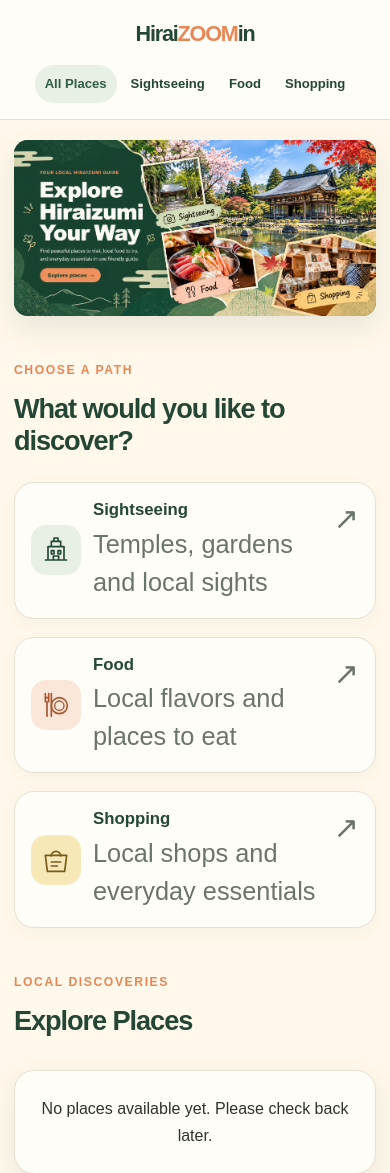
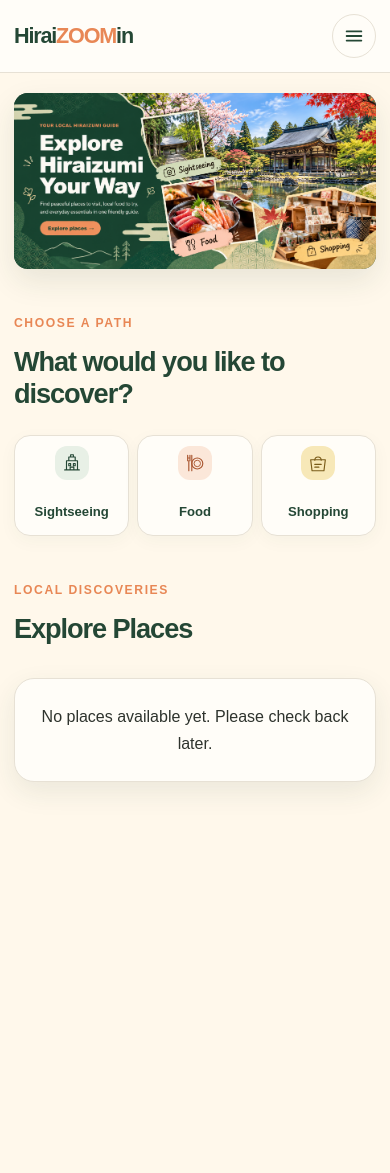
Before and after one commit to dalya-daro/HiraiZOOMin, a Flask app: page / in a window 390 px wide. Shown: the top 1173 px of the page. After the commit the page ends 788 px from the top, so only its background shows below. Run offline with Flask 3, Linux system fonts and the light colour scheme.

Commit message:
Update user interfact

```diff
--- a/app.py
+++ b/app.py
@@ -6,7 +6,7 @@ from functools import wraps
 from urllib.parse import urlparse
 
 from flask import Flask, abort, flash, redirect, render_template, request, session, url_for
-from peewee import DoesNotExist, PeeweeException
+from peewee import DoesNotExist, PeeweeException, fn
 from PIL import Image, UnidentifiedImageError
 from werkzeug.security import check_password_hash
 
@@ -282,7 +282,7 @@ def not_found(error):
 
 @app.route("/")
 def home():
-    places = attach_photos(Place.select())
+    places = attach_photos(Place.select().order_by(fn.Random()))
     return render_template(
         "home.html",
         places=places,
--- a/static/css/style.css
+++ b/static/css/style.css
@@ -1215,3 +1215,182 @@ button {
         height: 32px;
     }
 }
+
+
+/* ========================================
+   HiraiZOOMin compact header and menu
+   ======================================== */
+
+.site-header__inner {
+    flex-direction: row;
+    justify-content: space-between;
+    min-height: 72px;
+    padding: 10px 0;
+}
+
+.main-nav {
+    display: none;
+}
+
+.menu-wrap {
+    position: relative;
+    margin-left: auto;
+}
+
+.menu-toggle {
+    display: inline-flex;
+    align-items: center;
+    justify-content: center;
+    width: 44px;
+    height: 44px;
+    padding: 0;
+    border: 1px solid var(--line);
+    border-radius: 50%;
+    background: var(--white);
+    color: var(--green-dark);
+    cursor: pointer;
+}
+
+.menu-toggle svg {
+    width: 22px;
+    height: 22px;
+}
+
+.menu-toggle:hover {
+    background: #E8F0E6;
+}
+
+.menu-toggle:focus-visible,
+.menu-panel a:focus-visible {
+    outline: 3px solid var(--orange);
+    outline-offset: 3px;
+}
+
+.menu-panel {
+    position: absolute;
+    top: calc(100% + 10px);
+    right: 0;
+    z-index: 20;
+    display: grid;
+    gap: 4px;
+    width: 190px;
+    padding: 8px;
+    border: 1px solid var(--line);
+    border-radius: 16px;
+    background: var(--white);
+    box-shadow: var(--shadow);
+}
+
+.menu-panel[hidden] {
+    display: none;
+}
+
+.menu-panel a {
+    display: block;
+    padding: 10px 12px;
+    border-radius: 10px;
+    color: var(--green-dark);
+    font-weight: 700;
+    text-decoration: none;
+}
+
+.menu-panel a:hover {
+    background: #E8F0E6;
+}
+
+/* Compact category filters */
+
+.shortcut-grid {
+    grid-template-columns: repeat(3, minmax(0, 1fr));
+    gap: 14px;
+}
+
+.shortcut-card {
+    display: flex;
+    align-items: center;
+    justify-content: center;
+    gap: 10px;
+    min-height: 76px;
+    padding: 14px 18px;
+    border-radius: 16px;
+}
+
+.shortcut-card__icon {
+    flex: 0 0 38px;
+    width: 38px;
+    height: 38px;
+    border-radius: 12px;
+}
+
+.shortcut-card__icon svg {
+    width: 25px;
+    height: 25px;
+}
+
+.shortcut-card__text {
+    display: block;
+    flex: 0 1 auto;
+}
+
+.shortcut-card__text strong {
+    font-size: 0.98rem;
+}
+
+.shortcut-card__text small,
+.shortcut-card__arrow {
+    display: none;
+}
+
+/* Category badge colors */
+
+.category-badge--sightseeing {
+    background: #E5EBDD;
+    color: #244735;
+}
+
+.category-badge--food {
+    background: #FBE7D9;
+    color: #A95630;
+}
+
+.category-badge--shopping {
+    background: #F7E8B8;
+    color: #795B18;
+}
+
+@media (max-width: 720px) {
+    .site-header__inner {
+        flex-direction: row;
+        justify-content: space-between;
+        gap: 12px;
+        padding: 10px 0;
+    }
+
+    .shortcut-grid {
+        grid-template-columns: repeat(3, minmax(0, 1fr));
+        gap: 8px;
+    }
+
+    .shortcut-card {
+        flex-direction: column;
+        gap: 6px;
+        min-height: 88px;
+        padding: 10px 4px;
+        text-align: center;
+    }
+
+    .shortcut-card__icon {
+        flex-basis: 34px;
+        width: 34px;
+        height: 34px;
+    }
+
+    .shortcut-card__icon svg {
+        width: 22px;
+        height: 22px;
+    }
+
+    .shortcut-card__text strong {
+        font-size: 0.82rem;
+    }
+}
--- a/templates/home.html
+++ b/templates/home.html
@@ -8,7 +8,6 @@
     <link rel="stylesheet" href="{{ url_for('static', filename='css/style.css') }}">
 
     <style>
-        /* New homepage poster */
         .hero-poster {
             display: block;
             width: 100%;
@@ -47,23 +46,18 @@
                 Hirai<span>ZOOM</span>in
             </a>
 
-            <nav class="main-nav" aria-label="Primary navigation">
-                <a class="nav-link {% if not source_category %}is-active{% endif %}" href="{{ url_for('home') }}" {% if not source_category %}aria-current="page" {% endif %}>
-                    All Places
-                </a>
+            <div class="menu-wrap">
+                <button class="menu-toggle" id="menu-toggle" type="button" aria-label="Open navigation menu" aria-expanded="false" aria-controls="site-menu">
+                    <svg viewBox="0 0 24 24" fill="none" aria-hidden="true">
+                        <path d="M4 7h16M4 12h16M4 17h16" stroke="currentColor" stroke-width="2" stroke-linecap="round" />
+                    </svg>
+                </button>
 
-                <a class="nav-link {% if source_category == 'sightseeing' %}is-active{% endif %}" href="{{ url_for('places_by_category', category='sightseeing') }}" {% if source_category=='sightseeing' %}aria-current="page" {% endif %}>
-                    Sightseeing
-                </a>
-
-                <a class="nav-link {% if source_category == 'food' %}is-active{% endif %}" href="{{ url_for('places_by_category', category='food') }}" {% if source_category=='food' %}aria-current="page" {% endif %}>
-                    Food
-                </a>
-
-                <a class="nav-link {% if source_category == 'shopping' %}is-active{% endif %}" href="{{ url_for('places_by_category', category='shopping') }}" {% if source_category=='shopping' %}aria-current="page" {% endif %}>
-                    Shopping
-                </a>
-            </nav>
+                <nav class="menu-panel" id="site-menu" aria-label="Site menu" hidden>
+                    <a href="{{ url_for('home') }}">Home</a>
+                    <a href="{{ url_for('admin_login') }}">Admin Login</a>
+                </nav>
+            </div>
         </div>
     </header>
 
@@ -71,16 +65,15 @@
 
         {% if not source_category %}
 
-        <!-- New homepage poster -->
+        <!-- Homepage poster -->
         <section class="hero-poster" aria-label="Explore Hiraizumi">
             <a href="#explore-places" aria-label="Explore sightseeing, food, and shopping places in Hiraizumi">
                 <img src="{{ url_for('static', filename='images/hiraizoomin-hero.png') }}" alt="Explore Hiraizumi Your Way: discover sightseeing, local food, and shopping." fetchpriority="high">
             </a>
         </section>
 
-        <!-- Category shortcuts -->
+        <!-- Compact category shortcuts -->
         <section class="category-shortcuts" aria-labelledby="category-shortcuts-title">
-
             <div class="section-heading">
                 <p class="eyebrow">Choose a path</p>
                 <h2 id="category-shortcuts-title">
@@ -92,7 +85,6 @@
 
                 <!-- Sightseeing -->
                 <a class="shortcut-card shortcut-card--sightseeing" href="{{ url_for('places_by_category', category='sightseeing') }}">
-
                     <span class="shortcut-card__icon" aria-hidden="true">
                         <svg viewBox="0 0 48 48" fill="none">
                             <path d="M8 39h32M12 39V19h24v20M17 19V11h14v8M21 11V6h6v5" stroke="currentColor" stroke-width="2.5" stroke-linecap="round" stroke-linejoin="round" />
@@ -102,15 +94,11 @@
 
                     <span class="shortcut-card__text">
                         <strong>Sightseeing</strong>
-                        <small>Temples, gardens and local sights</small>
                     </span>
-
-                    <span class="shortcut-card__arrow" aria-hidden="true">↗</span>
                 </a>
 
                 <!-- Food -->
                 <a class="shortcut-card shortcut-card--food" href="{{ url_for('places_by_category', category='food') }}">
-
                     <span class="shortcut-card__icon" aria-hidden="true">
                         <svg viewBox="0 0 48 48" fill="none">
                             <circle cx="29" cy="25" r="12" stroke="currentColor" stroke-width="2.5" />
@@ -121,15 +109,11 @@
 
                     <span class="shortcut-card__text">
                         <strong>Food</strong>
-                        <small>Local flavors and places to eat</small>
                     </span>
-
-                    <span class="shortcut-card__arrow" aria-hidden="true">↗</span>
                 </a>
 
                 <!-- Shopping -->
                 <a class="shortcut-card shortcut-card--shopping" href="{{ url_for('places_by_category', category='shopping') }}">
-
                     <span class="shortcut-card__icon" aria-hidden="true">
                         <svg viewBox="0 0 48 48" fill="none">
                             <path d="M8 17h32l-3 24H11L8 17Z" stroke="currentColor" stroke-width="2.5" stroke-linejoin="round" />
@@ -140,10 +124,7 @@
 
                     <span class="shortcut-card__text">
                         <strong>Shopping</strong>
-                        <small>Local shops and everyday essentials</small>
                     </span>
-
-                    <span class="shortcut-card__arrow" aria-hidden="true">↗</span>
                 </a>
 
             </div>
@@ -164,7 +145,6 @@
 
         <!-- Place listing -->
         <section class="places-section" id="explore-places" aria-labelledby="places-title">
-
             <div class="section-heading section-heading--row">
                 <div>
                     <p class="eyebrow">
@@ -208,7 +188,7 @@
 
                     <div class="place-card__content">
 
-                        <span class="category-badge">
+                        <span class="category-badge category-badge--{{ place.category }}">
                             <span aria-hidden="true">
                                 {{ category_icons[place.category] }}
                             </span>
@@ -244,6 +224,40 @@
 
         </section>
     </main>
+
+    <script>
+        const menuToggle = document.getElementById("menu-toggle");
+        const siteMenu = document.getElementById("site-menu");
+
+        menuToggle.addEventListener("click", function () {
+            const isOpen = menuToggle.getAttribute("aria-expanded") === "true";
+
+            menuToggle.setAttribute("aria-expanded", String(!isOpen));
+            menuToggle.setAttribute(
+                "aria-label",
+                isOpen ? "Open navigation menu" : "Close navigation menu"
+            );
+
+            siteMenu.hidden = isOpen;
+        });
+
+        document.addEventListener("click", function (event) {
+            if (!event.target.closest(".menu-wrap")) {
+                siteMenu.hidden = true;
+                menuToggle.setAttribute("aria-expanded", "false");
+                menuToggle.setAttribute("aria-label", "Open navigation menu");
+            }
+        });
+
+        document.addEventListener("keydown", function (event) {
+            if (event.key === "Escape") {
+                siteMenu.hidden = true;
+                menuToggle.setAttribute("aria-expanded", "false");
+                menuToggle.setAttribute("aria-label", "Open navigation menu");
+                menuToggle.focus();
+            }
+        });
+    </script>
 </body>
 
 </html>
```
Also changed, not shown: templates/place_detail.html (+71 -11 lines).
